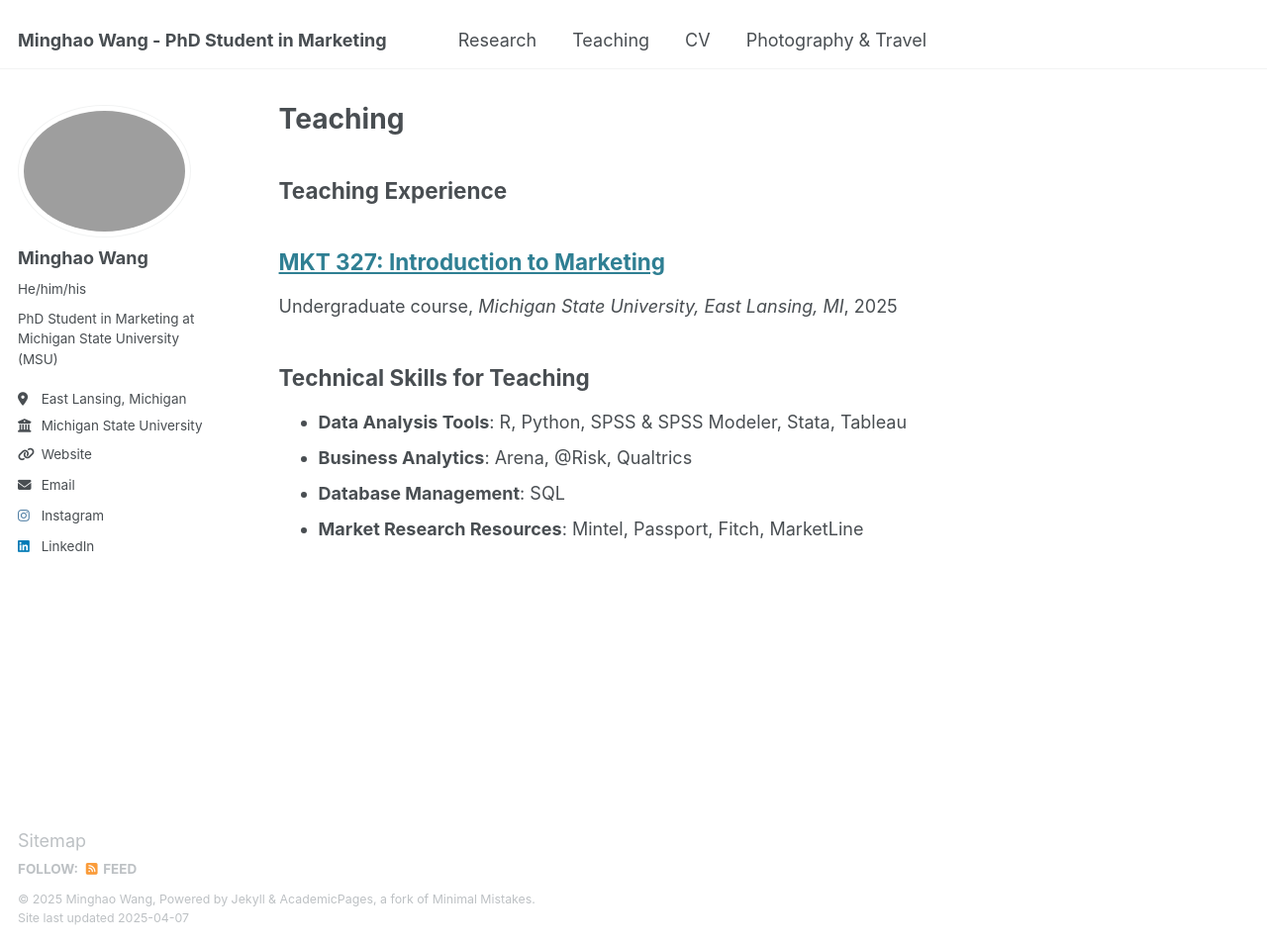
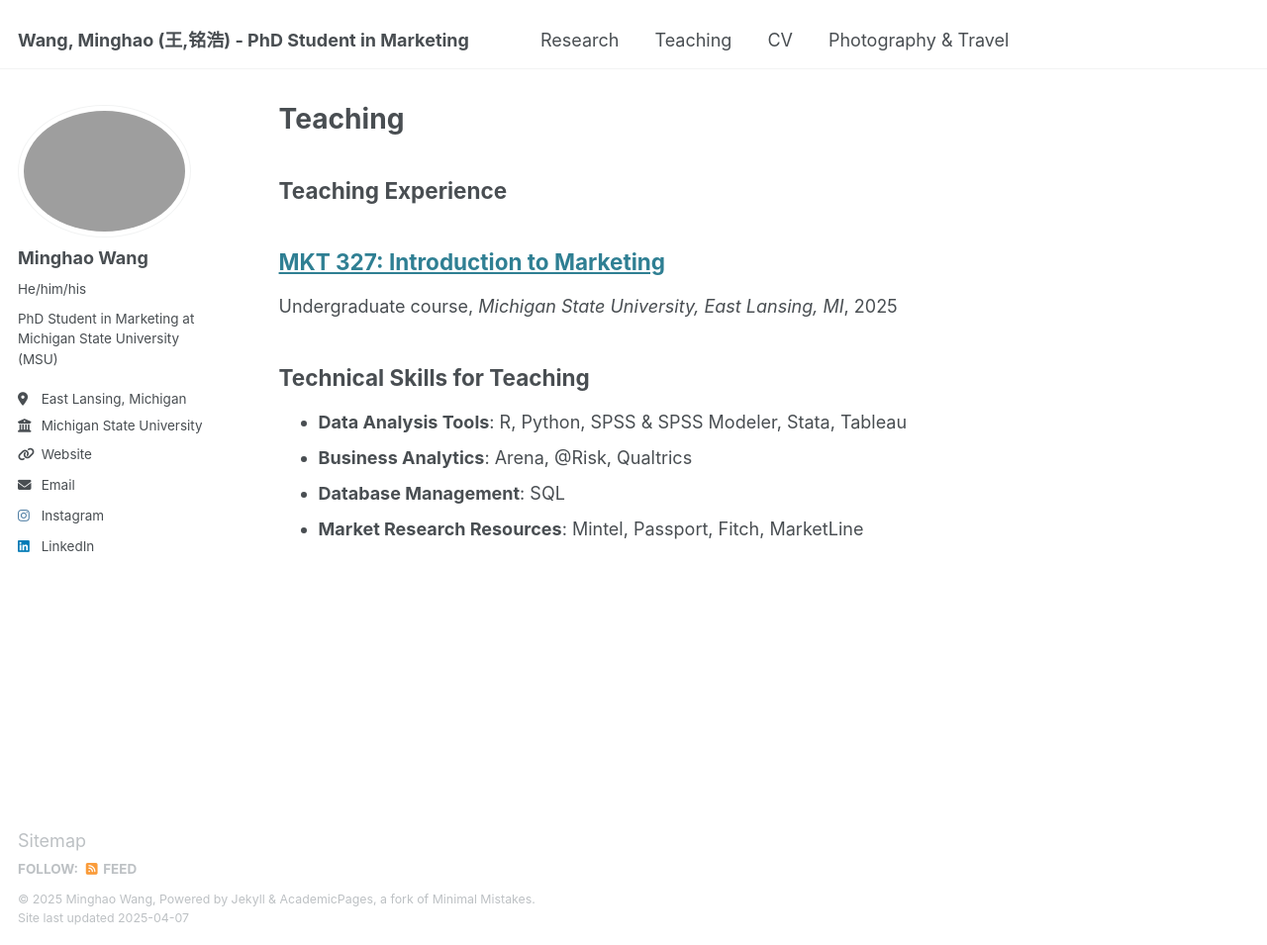
Before and after one commit to minghaowang-research/minghaowang-research.github.io, a Jekyll site: the page built from _pages/teaching.md, in a window 1280 px wide and 955 px high. Shown: the whole window at 99% size. Built offline with Jekyll 4.4.1, drawn with Linux system fonts in a browser that asks for light colours.

Commit message:
Name Update

```diff
--- a/_config.yml
+++ b/_config.yml
@@ -9,7 +9,7 @@
 # Basic Site Settings
 locale                   : "en-US"
 site_theme               : "default"
-title                    : "Minghao Wang - PhD Student in Marketing"
+title                    : "Wang, Minghao (王,铭浩) - PhD Student in Marketing"
 title_separator          : "-"
 name                     : &name "Minghao Wang"
 description              : &description "PhD Student in Marketing at Michigan State University"
```
Also changed, not shown: _pages/about.md (+1 -1 lines).
